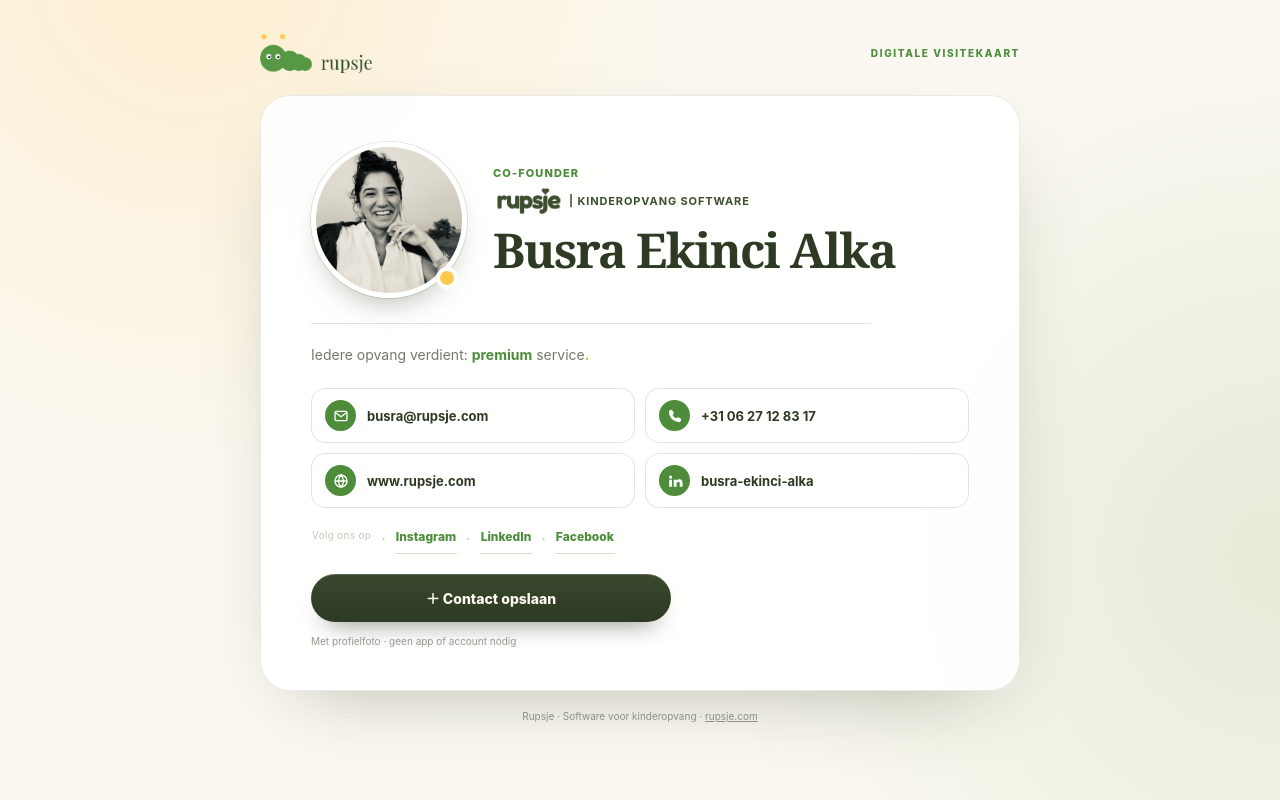
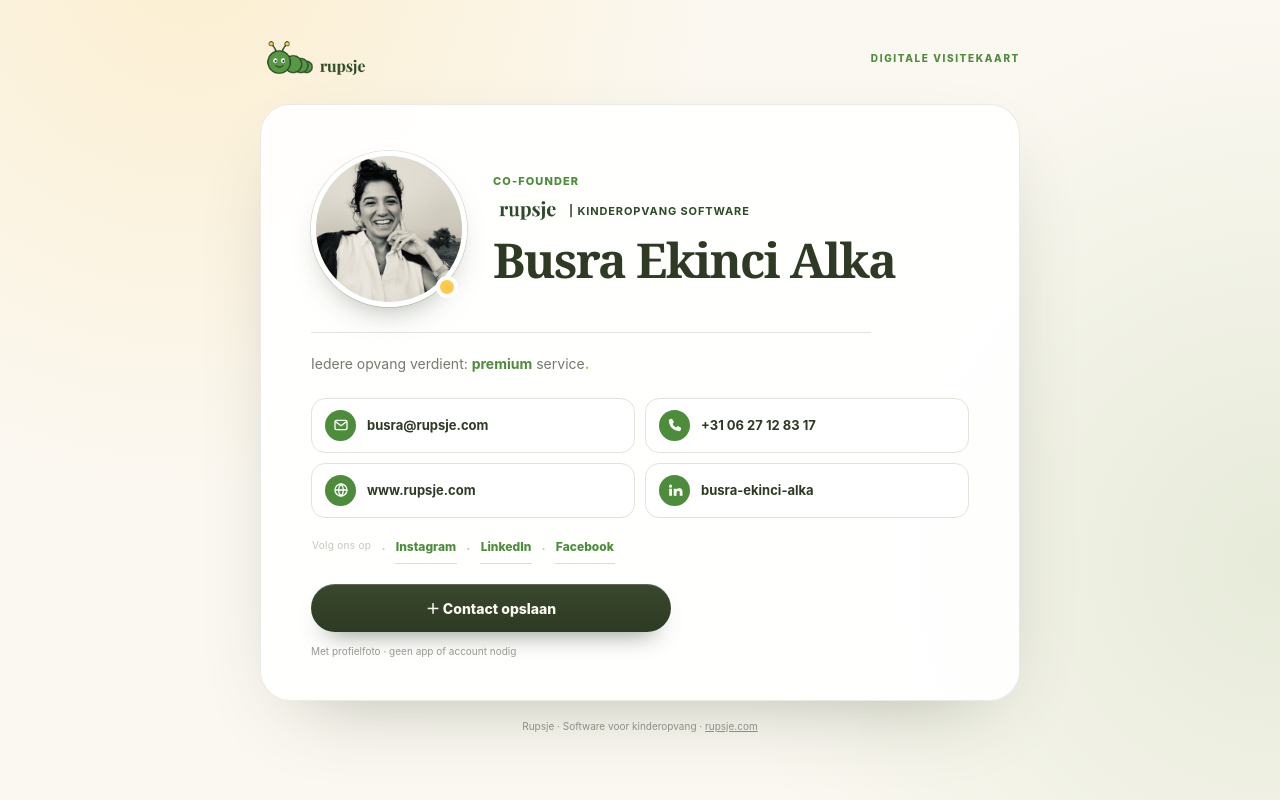
Before and after one commit to ozn1907/rupsje-email-signature-assets, a plain HTML site: page busra/index.html in a window 1280 px wide. Drawn offline with Linux system fonts and the light colour scheme.

Commit message:
Use exact brand logo and wordmark assets

```diff
--- a/busra/index.html
+++ b/busra/index.html
@@ -13,7 +13,7 @@
       --ink: #2e3a23;
       --green: #4c8c3b;
       --leaf: #4c8c3b;
-      --wordmark: #3d4f30;
+      --wordmark: #2D4A28;
       --honey: #ffc94d;
       --line: #dfe5db;
       --muted: #747a6e;
@@ -311,7 +311,7 @@
 <body>
   <main class="page">
     <header class="brandbar">
-      <a href="https://www.rupsje.com" aria-label="Rupsje website"><img src="assets/rupsje-logo-new.png" alt="Rupsje"></a>
+      <a href="https://www.rupsje.com" aria-label="Rupsje website"><img src="assets/logo.png" alt="Rupsje"></a>
       <span>Digitale visitekaart</span>
     </header>
 
@@ -326,7 +326,7 @@
             <div class="brand-role">
               <p class="eyebrow">Co-Founder</p>
               <div class="brand-line">
-                <img class="wordmark" src="assets/rupsje-wordmark-new.png" alt="Rupsje">
+                <img class="wordmark" src="assets/rupsje-text.png" alt="Rupsje">
                 <span class="brand-descriptor">| Kinderopvang Software</span>
               </div>
             </div>
```
Also changed, not shown: busra/assets/logo.png (added), busra/assets/logo.svg (added), busra/assets/rupsje-logo-new.png (deleted), busra/assets/rupsje-text.png (added), busra/assets/rupsje-text.svg (added), busra/assets/rupsje-wordmark-new.png (deleted).
